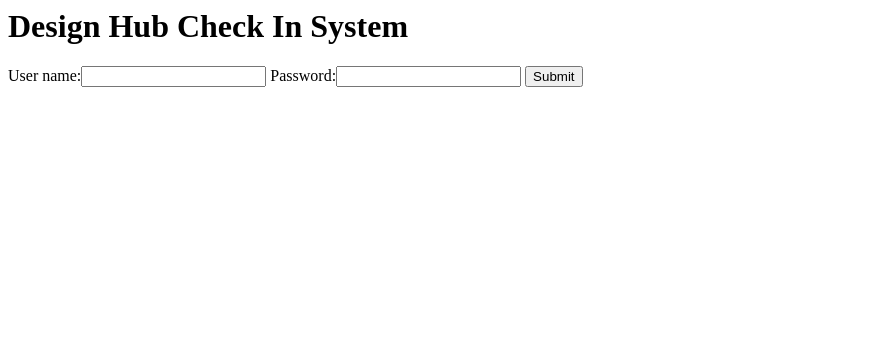
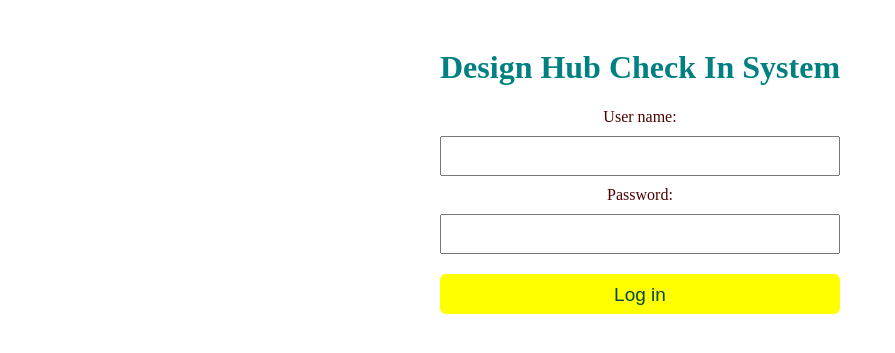
Before and after one commit to ThatcherK/designhubcheckin, a Django app: page /checkin/ in a window 1280 px wide. Shown: the top 353 px of the page, without its empty margins (0-895 px from the left). Run offline with Django 3.2, Linux system fonts and the light colour scheme.

Commit message:
Add login style and fix ui bug in main page table

```diff
--- /dev/null
+++ b/designhubcheckin/checkin/static/checkin/style.css
@@ -0,0 +1,42 @@
+.loginform{
+    display: flex;
+    flex-direction: column;
+    padding: 20px;
+    align-items: center;
+}
+.loginform input{
+    width: 400px;
+    margin-top: 10px;
+    margin-bottom: 10px;
+    height: 40px;
+}
+#loginButton{
+    background-color: yellow;
+    border-radius: 6px;
+    border: none;
+    padding: 10px;
+    font-size: 19px;
+    color: rgb(2, 70, 70);
+}
+#loginButton:hover{
+    background-color: rgb(141, 141, 5);
+}
+.loginInputs{
+    display: flex;
+    flex-direction: column;
+    align-items: center;
+}
+.loginform h1{
+    color: teal;
+}
+.loginform label{
+    color: rgb(77, 2, 2);
+}
+#searchButton{
+    background-color: teal;
+    border-radius: 6px;
+    border: none;
+    padding: 10px;
+    color: white;
+    /* font-size: 19px; */
+}
--- a/designhubcheckin/checkin/templates/checkin/index.html
+++ b/designhubcheckin/checkin/templates/checkin/index.html
@@ -1,6 +1,12 @@
-<form action="{% url 'login' %}" method="post">
+{% load static %}
+<link rel="stylesheet" type="text/css" href="{% static 'checkin/style.css' %}">
+<form action="{% url 'login' %}" method="post" class="loginform">
     {% csrf_token %}
     <h1>Design Hub Check In System</h1>
-    {{form}}
-    <input type="submit" value="Submit">
+    <div class="loginInputs">
+        {{form}}
+        <input id="loginButton" type="submit" value="Log in">
+    </div>
+
+
 </form>
--- a/designhubcheckin/checkin/templates/checkin/mainpage.html
+++ b/designhubcheckin/checkin/templates/checkin/mainpage.html
@@ -1,7 +1,9 @@
+{% load static %}
+<link rel="stylesheet" type="text/css" href="{% static 'checkin/style.css' %}">
 <form action="{% url 'search' %}" method="post">
     {% csrf_token %}
     {{form}}
-    <input type="submit" value="Search">
+    <input id="searchButton" type="submit" value="Search">
 </form>
 <form action="{% url 'addvisitor' %}" method="post">
     {% csrf_token %}
--- a/designhubcheckin/checkin/views.py
+++ b/designhubcheckin/checkin/views.py
@@ -27,7 +27,7 @@ def login(request):
             if user is not None:
                 search_form = SearchForm()
                 add_form = AddForm()
-                visitors_list = Visitors.objects.all()
+                visitors_list = Register.objects.all()
                 return render(request,'checkin/mainpage.html',{'form': search_form, 'addform':add_form, 'visitors_list':visitors_list})
             else:
                 pass
```
